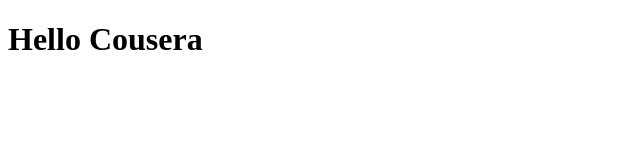
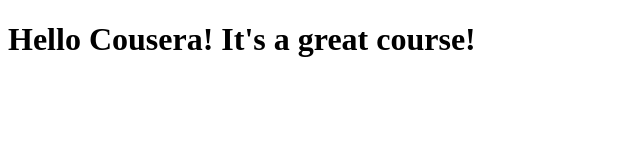
Before and after one commit to thiagokido/coursera-test-kido, a plain HTML site: page site/index.html in a window 1280 px wide. Shown: the whole page, without its empty margins (0-640 px from the left). Drawn offline with Linux system fonts and the light colour scheme.

Commit message:
small addition to our page content

```diff
--- a/site/index.html
+++ b/site/index.html
@@ -4,6 +4,6 @@
 	<title>Hello Cousera!</title>
 </head>
 <body>
-<h1>Hello Cousera</h1>
+<h1>Hello Cousera! It's a great course!</h1>
 </body>
 </html>
```
